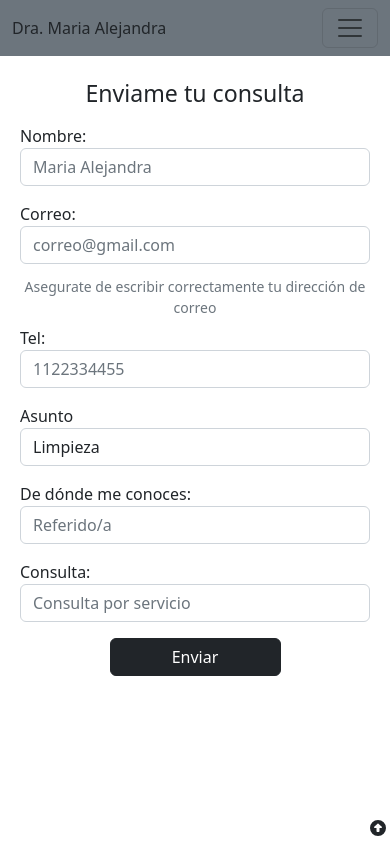
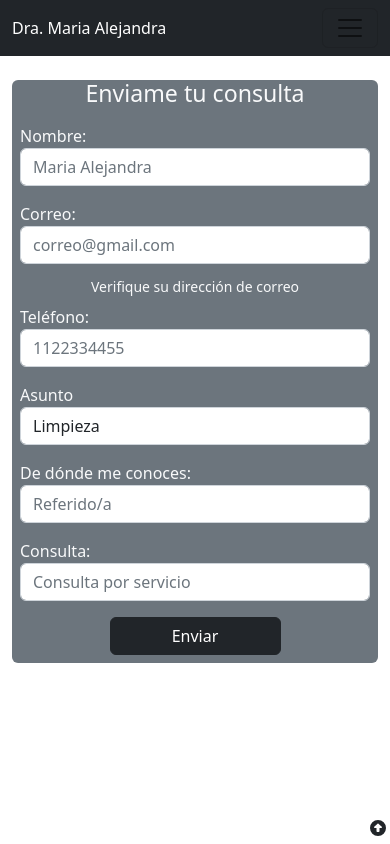
Before and after one commit to loveragabriel/maja-app, a React (Create React App) app: page /Contact in a window 390 px wide. Built offline with nearby package versions, Linux system fonts and the light colour scheme.

Commit message:
second delivery

```diff
--- a/src/App.css
+++ b/src/App.css
@@ -1,6 +1,31 @@
 * {
-    margin: 0;
+    margin: 0 ;
     padding: 0;
+}
+
+
+:root {
+    --blue: #007bff;
+    --indigo: #6610f2;
+    --purple: #6f42c1;
+    --pink: #e83e8c;
+    --red: #dc3545;
+    --orange: #fd7e14;
+    --yellow: #ffc107;
+    --green: #28a745;
+    --teal: #20c997;
+    --cyan: #17a2b8;
+    --white: #fff;
+    --gray: #6c757d;
+    --gray-dark: #343a40;
+    --primary: #007bff;
+    --secondary: #6c757d;
+    --success: #28a745;
+    --info: #17a2b8;
+    --warning: #ffc107;
+    --danger: #dc3545;
+    --light: #f8f9fa;
+    --dark: black;
 }
 /*
 body {
--- a/src/Component/CardServices.js
+++ b/src/Component/CardServices.js
@@ -9,7 +9,7 @@ export const CardServices = () => {
     <div className='container mt-4 '>
         <div className=' text-center'>
             <div>
-                <h3>Especialidades</h3>
+                <h3 className='fs-2'>Tramientos y Especializadades</h3>
             </div>
             <ul className='list-group list-unstyled'>
                 <li ><Link className='text-decoration-none'  to='Services'>Limpieza</Link></li>
--- a/src/Component/Cards.js
+++ b/src/Component/Cards.js
@@ -12,8 +12,8 @@ export const Cards = () => {
     <div className="col-md-8 ">
       <div className="card-body  rounded-bottom align-middle ">
         <h5 className="card-title">Limpieza</h5>
-        <p className="card-text">This is a wider card with supporting text below as a natural lead-in to additional content. This content is a little bit longer.</p>
-        <p className="card-text"><small className="text-muted">Last updated 3 mins ago</small></p>
+        <p className="card-text">Tratamiento de limpieza que busca la eliminación de saro, placas y caries que puedan estar presenten en la zona bucal.</p>
+        <p className="card-text"><small className="text-muted">Tramiento básico 30min apróximado</small></p>
       </div>
     </div>
   </div>
@@ -26,8 +26,8 @@ export const Cards = () => {
     <div className="col-md-8">
       <div className="card-body  rounded-bottom ">
         <h5 className="card-title">Protesis</h5>
-        <p className="card-text">This is a wider card with supporting text below as a natural lead-in to additional content. This content is a little bit longer.</p>
-        <p className="card-text"><small className="text-muted">Last updated 3 mins ago</small></p>
+        <p className="card-text">Estudio y analisis para realizar tu nueva sonrisa. Protesis que se adapte a tu estilo de vida. </p>
+        <p className="card-text"><small className="text-muted">Tratamiento 3 sesiones</small></p>
       </div>
     </div>
   </div>
@@ -39,9 +39,9 @@ export const Cards = () => {
     </div>
     <div className="col-md-8">
       <div className="card-body  rounded-bottom ">
-        <h5 className="card-title">Cirugías</h5>
-        <p className="card-text">This is a wider card with supporting text below as a natural lead-in to additional content. This content is a little bit longer.</p>
-        <p className="card-text"><small className="text-muted">Last updated 3 mins ago</small></p>
+        <h5 className="card-title">Difusión Maxilo-Facial</h5>
+        <p className="card-text">Analizo las alteraciones que podrían estar causando  dolor y la difusión muscular en la mandibula, para mejorar tu estilo de vida.</p>
+        <p className="card-text"><small className="text-muted">Tratamiento en 3 sesiones</small></p>
       </div>
     </div>
   </div>
--- a/src/Component/Carrusel.js
+++ b/src/Component/Carrusel.js
@@ -13,23 +13,23 @@ export const Carrusel = () => {
   <div className="carousel-inner">
     <div className="carousel-item active">
       <img src="https://cdn.pixabay.com/photo/2018/07/10/13/30/dentist-3528684__340.jpg" className="d-block w-100" alt="..."/>
-      <div className="carousel-caption d-none d-md-block text-dark bg-info bg-gradient bg-opacity-75">
+      <div className="carousel-caption d-md-block text-dark bg-light bg-gradient bg-opacity-80 rounded">
         <h5>Consultorio </h5>
-        <p>Experiencia en un ambiente cómodo</p>
+        <p>Experiencia en un ambiente higienizado</p>
       </div>
     </div>
     <div className="carousel-item">
       <img src="https://cdn.pixabay.com/photo/2017/07/23/10/44/dentist-2530990__340.jpg" className="d-block w-100" alt="..."/>
-      <div className="carousel-caption d-none d-md-block text-dark bg-info bg-gradient bg-opacity-75">
+      <div className="carousel-caption  d-md-block text-dark bg-light bg-gradient bg-opacity-80 rounded">
         <h5>Experiencia</h5>
         <p>Tratamiento de los principales problemas bucales</p>
       </div>
     </div>
     <div className="carousel-item">
       <img src="https://cdn.pixabay.com/photo/2017/08/06/07/12/dentist-2589771__340.jpg" className="d-block w-100" alt="..."/>
-      <div className="carousel-caption d-none d-md-block text-dark bg-info bg-gradient bg-opacity-75 ">
-        <h5>Asesoria</h5>
-        <p>Recomendaciones y tips para una buena higiene bucal</p>
+      <div className="carousel-caption  d-md-block text-dark bg-light bg-gradient bg-opacity-80  rounded">
+        <h5>Experiencia</h5>
+        <p>Tramientos para una buena salud bocal</p>
       </div>
     </div>
   </div>
--- a/src/Component/Form.js
+++ b/src/Component/Form.js
@@ -32,9 +32,9 @@ export const Form = () => {
     }
 
     return (
-        <div className='p-4 text-center '>
-            <form className='form-container' onSubmit={sendEmail}>
-            <div className='mb-3 row d-flex-block '>
+        <div className='p-4 text-center  text-light'>
+            <form className='form-container ' onSubmit={sendEmail}>
+            <div className='mb-3 row d-flex-block  bg-secondary rounded opacity-85'>
                 <h3 className='form-title'>Enviame tu consulta</h3>
                 <label className='text-start p-2'>
                     Nombre:
@@ -44,9 +44,9 @@ export const Form = () => {
                     Correo:
                     <input  className='form-control' type="email" name='email' placeholder='correo@gmail.com' required onChange={handleInputChange} />
                 </label>
-                <div id="emailHelp" className="form-text">Asegurate de escribir correctamente tu dirección de correo</div>
+                <div id="emailHelp" className="form-text text-light">Verifique su dirección de correo</div>
                 <label className='text-start  p-2'>
-                    Tel:
+                    Teléfono:
                     <input  className='form-control' type="tel"  placeholder='1122334455' name='number' required maxLength='10'  onChange={handleInputChange} />
                 </label>
                 <label className='text-start  p-2'> Asunto
--- a/src/Component/NavBar.js
+++ b/src/Component/NavBar.js
@@ -8,19 +8,19 @@ export const NavBar = () => {
 
   return (
     <div>
-          <nav class="navbar navbar-expand-lg bg-secondary  d-lg-block">
+          <nav class="navbar navbar-expand-lg bg-dark  d-lg-block">
   <div class="container-fluid">
-    <Link  className='text-decoration-none text-dark ' to='/'>Dra. Maria Alejandra </Link>
-    <button class="navbar-toggler  text-light" type="button"  data-bs-toggle="collapse" data-bs-target="#navbarNav" aria-controls="navbarNav" aria-expanded="false" aria-label="Toggle navigation">
-      <span class="navbar-toggler-icon "></span>
+    <Link  className='text-decoration-none text-white ' to='/'>Dra. Maria Alejandra </Link>
+    <button class="navbar-toggler fs-5  " type="button"  data-bs-toggle="collapse" data-bs-target="#navbarNav" aria-controls="navbarNav" aria-expanded="false" aria-label="Toggle navigation">
+      <span class="navbar-toggler-icon  "></span>
     </button>
     <div class="collapse navbar-collapse" id="navbarNav">
       <ul class="navbar-nav">
 
-      <li className='m-3'><Link className='text-decoration-none text-dark ' to='/'>Inicio</Link></li>
-        <li className='m-3'><Link className='text-decoration-none text-dark' to='/Services'>Services</Link></li>
-        <li className='m-3'><Link className='text-decoration-none text-dark' to='/About'>Sobre mi</Link></li>
-        <li className='m-3'><Link className='text-decoration-none text-dark' to='/Contact'>Contacto</Link></li>
+      <li className='m-3'><Link className='text-decoration-none text-light ' to='/'>Inicio</Link></li>
+        <li className='m-3'><Link className='text-decoration-none text-light' to='/Services'>Servicios</Link></li>
+        <li className='m-3'><Link className='text-decoration-none text-light' to='/About'>Sobre mi</Link></li>
+        <li className='m-3'><Link className='text-decoration-none text-light' to='/Contact'>Contacto</Link></li>
 
 
       </ul>
--- a/src/Component/ProfileDescription.js
+++ b/src/Component/ProfileDescription.js
@@ -5,7 +5,7 @@ export const ProfileDescription = () => {
     <div className='p-3'>
         <h2>Maria Alejandra</h2>
         <p className=''>
-        Dr. Barnes received her Doctor of Dental Medicine degree at Case Western Reserve School of Dental Medicine, where she excelled and later became an associate clinical professor. While at Case, Dr. Barnes met her husband Steve, who is an oral and maxillofacial surgeon in the area. Together in 2012, they welcomed the arrival of their daughter Elin, and in 2013 welcomed their son, William.
+         Tratamientos de Odontología General. Limpiezas, Protesis y disfunción cráneo-mandibular. Podrás acceder a un servicio integral y personalizado, de acuerdo al estado de tu salud bucal. Trabajo con el compromiso de lograr un buena salud dental mediante la aplicación de técnicas y tratamientos que se ajusten sus necesidades.
         </p>
     </div>
   )
```
Also changed, not shown: src/Pages/About.js (+10 -8 lines).
